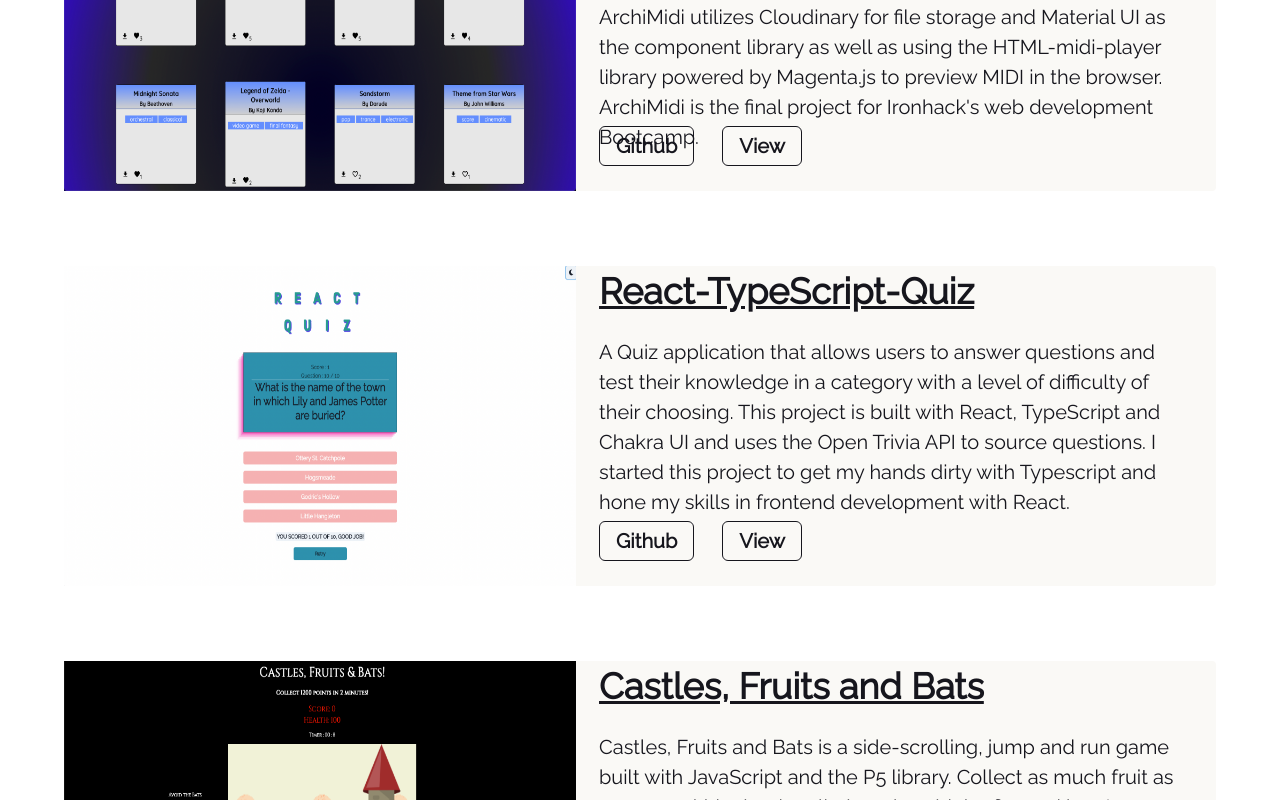
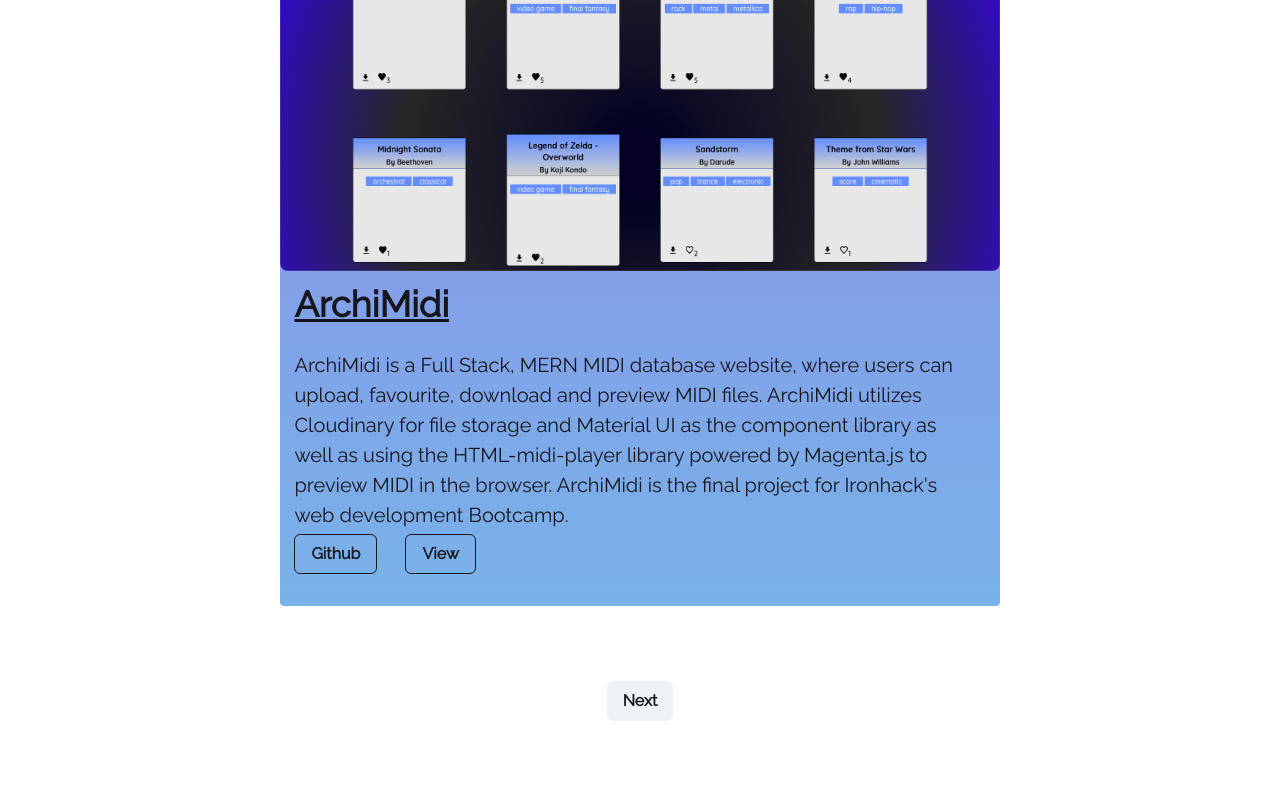
Before and after one commit to AKiranB/portfolio-with-nextjs, a Next.js app: page / in a window 1280 px wide. Shown: the part 1540-2340 px from the top of the page. Built offline with nearby package versions, Linux system fonts and the light colour scheme.

Commit message:
change pcard

```diff
--- a/src/components/projects/ProjectCard.js
+++ b/src/components/projects/ProjectCard.js
@@ -1,6 +1,5 @@
 import {
   Box,
-  Badge,
   Flex,
   Text,
   Image,
@@ -9,24 +8,20 @@ import {
   Heading,
 } from "@chakra-ui/react";
 import Link from "next/link";
-import boxShadow from "../../constants/boxShadow";
 
 const ProjectCard = ({ title, description, img, appUrl, githubUrl }) => {
   return (
     <Flex
+      className="projectCard"
       mb="75px"
-      direction={"row"}
-      justifyContent={"flex-start"}
-      alignItems={"center"}
       width={"90%"}
-      height={"320px"}
-      backgroundColor={"#FAF9F6"}
+      height={"100%"}
       borderRadius={"4px"}
     >
       <Image
         className="projectLinks"
-        width={"40vw"}
-        height="100%"
+        width={"800px"}
+        height="400px"
         alt="screenshot of website"
         src={img}
       />
@@ -49,7 +44,7 @@ const ProjectCard = ({ title, description, img, appUrl, githubUrl }) => {
           borderRadius={"2px"}
           color={"black"}
           height={"160px"}
-          fontSize={["sm", "md", "xl"]}
+          fontSize={"xl"}
         >
           {description}
         </Text>
@@ -61,7 +56,6 @@ const ProjectCard = ({ title, description, img, appUrl, githubUrl }) => {
               variant={"outline"}
               className="githubLink"
               mr={"20px"}
-              fontSize={["sm", "md", "xl"]}
             >
               Github
             </Button>
@@ -73,7 +67,6 @@ const ProjectCard = ({ title, description, img, appUrl, githubUrl }) => {
                 colorScheme={"blue"}
                 variant={"outline"}
                 className="deploymentLink"
-                fontSize={["sm", "md", "xl"]}
               >
                 View
               </Button>
--- a/src/components/projects/Projects.js
+++ b/src/components/projects/Projects.js
@@ -1,46 +1,46 @@
-import {
-    Box,
-    Center,
-    Flex,
-    Image
-} from "@chakra-ui/react";
+import { Box, Center, Flex, Image, Button } from "@chakra-ui/react";
 import ProjectCard from "./ProjectCard";
 import projectData from "../../constants/projectData";
-
+import { useState } from "react";
 
 const Projects = () => {
+  const [index, setCurrentIndex] = useState(0);
+  const handleIndexChange = () => {
+    if (index + 1 >= projectData.length) {
+      setCurrentIndex(0);
+    } else {
+      setCurrentIndex(index + 1);
+    }
+  };
+
   return (
     <Box
-            mt={'200px'}
-            id='projects'
-            justifyContent={'center'}
-            alignItems={'center'}
-            flexDirection={'row'}
+      mt={"200px"}
+      id="projects"
+      justifyContent={"center"}
+      alignItems={"center"}
+      flexDirection={"row"}
     >
-            <Center p='0' m='0'>
-                <Image boxSize={'25rem'} alt='logo' src='/projects.png' />
+      <Center p="0" m="0">
+        <Image boxSize={"25rem"} alt="logo" src="/projects.png" />
       </Center>
-            <Flex
-                justifyContent={'center'}
-                alignItems={'center'}
-                flexWrap={'wrap'}
-            >
-                {projectData.map((project, i) => {
-                    return (
+      <Flex justifyContent={"center"} alignItems={"center"} flexWrap={"wrap"}>
         <ProjectCard
-                            key={i}
-                            title={project.title}
-                            description={project.description}
-                            appUrl={project.appUrl}
-                            githubUrl={project.githubUrl}
-                            img={project.img}
+          key={index}
+          title={projectData[index].title}
+          description={projectData[index].description}
+          appUrl={projectData[index].appUrl}
+          githubUrl={projectData[index].githubUrl}
+          img={projectData[index].img}
         />
-                    )
-                })}
       </Flex>
+      <Box display={"flex"} alignItems={"center"} justifyContent={"center"}>
+        <Button onClick={handleIndexChange} color={"black"}>
+          Next
+        </Button>
       </Box>
-
-    )
+    </Box>
+  );
 };
 
 export default Projects;
--- a/src/components/projects/projectcard.css
+++ b/src/components/projects/projectcard.css
@@ -1,6 +1,22 @@
+.projectCard {
+    background: -webkit-linear-gradient(rgb(141, 135, 230), rgb(121, 179, 233));
+    display: flex;
+    align-items: center;
+    border-radius: 8px;
+  }
 
+  @media (max-width: 1400px) {
+    .projectCard {
+      flex-direction: column !important;
+      align-items: flex-start !important;
 
+    }
+    .projectCard div{
+        max-width: 800px
+    }
+  }
 
-.projectCard{
-    background: -webkit-linear-gradient(rgb(141, 135, 230), rgb(121, 179, 233))
-};
+  .projectCard img {
+    border-radius: 8px;
+    margin-right: 0;
+  }
```
Lines whose indentation alone changed are shown as unchanged.
